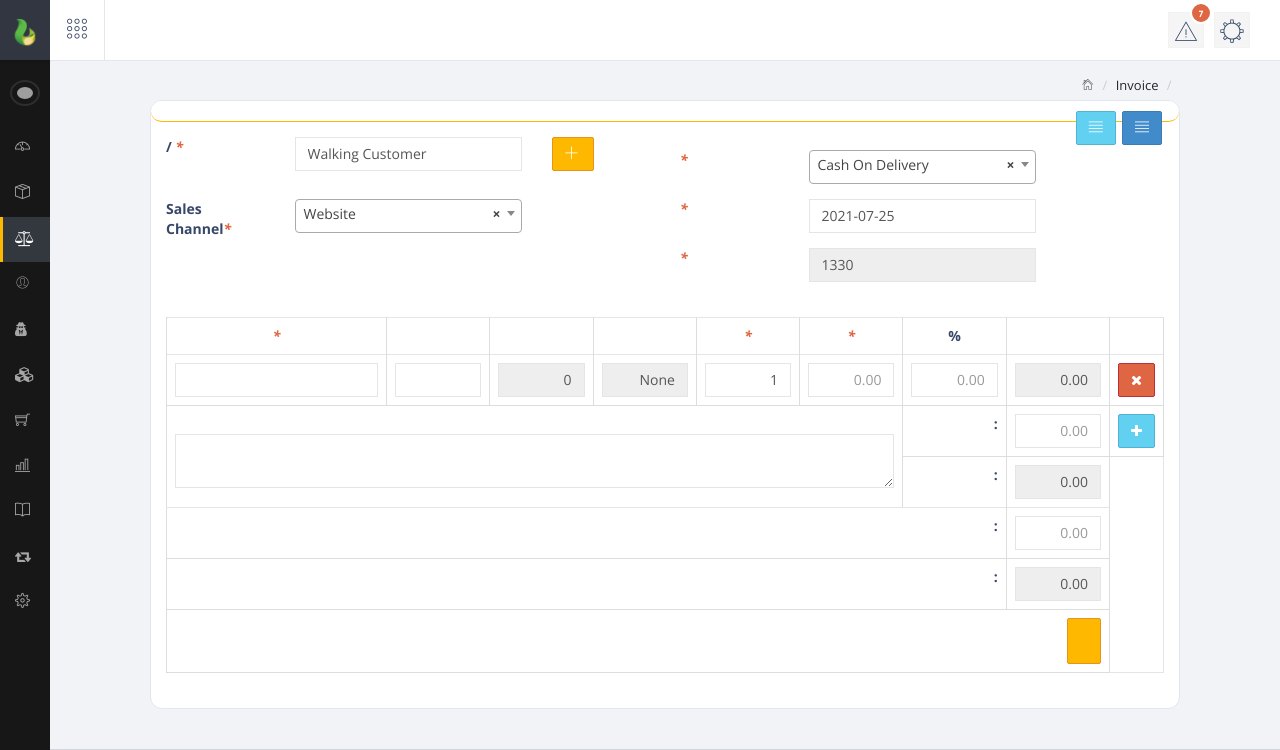
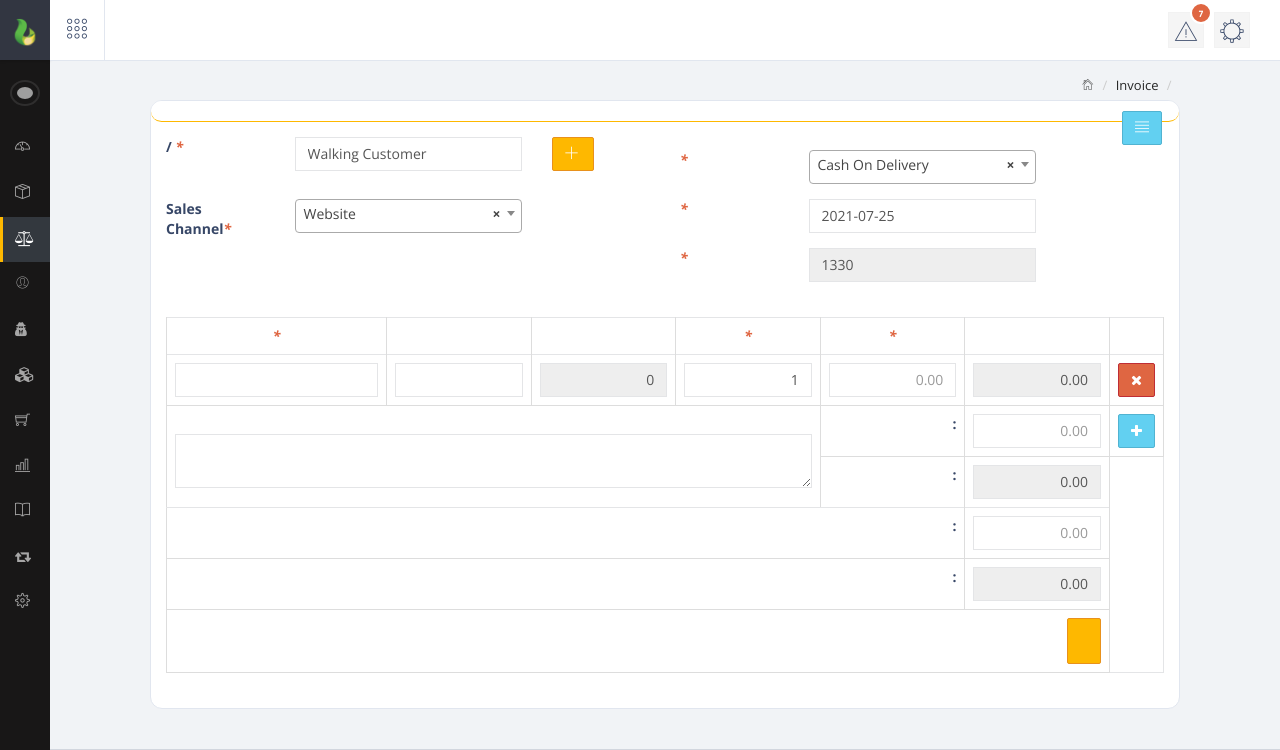
Before and after one commit to wearebright/erp, a CodeIgniter app: page /url/add_invoice in a window 1280 px wide. Shown: the top 750 px of the page. Run offline with CodeIgniter, Linux system fonts and the light colour scheme; the visitor is signed in with stand-in values (Sample User, id 1); data comes from the database, SQL or seed files in the repository; data that the repository does not hold is empty; some libraries are stand-ins or nearby versions; grey boxes are pictures that could not be loaded.

Commit message:
Removed unit and discount

```diff
--- a/application/modules/invoice/views/add_invoice_form.php
+++ b/application/modules/invoice/views/add_invoice_form.php
@@ -14,9 +14,7 @@
        <?php if($this->permission1->method('manage_invoice','read')->access()){ ?>
                     <a href="<?php echo base_url('invoice_list') ?>" class="btn btn-info m-b-5 m-r-2"><i class="ti-align-justify"> </i> <?php echo display('manage_invoice') ?> </a>
                     <?php }?>
-         <?php if($this->permission1->method('pos_invoice','create')->access()){ ?>
-                    <a href="<?php echo base_url('gui_pos') ?>" class="btn btn-primary m-b-5 m-r-2"><i class="ti-align-justify"> </i>  <?php echo display('pos_invoice') ?> </a>
-                <?php }?></span>
+                            </span>
                         </div>
                     </div>
 
@@ -123,18 +121,8 @@
                                         <th class="text-center product_field"><?php echo display('item_information') ?> <i class="text-danger">*</i></th>
                                         <th class="text-center"><?php echo display('item_description')?></th>
                                         <th class="text-center"><?php echo display('available_qnty') ?></th>
-                                        <th class="text-center"><?php echo display('unit') ?></th>
                                         <th class="text-center"><?php echo display('quantity') ?> <i class="text-danger">*</i></th>
                                         <th class="text-center"><?php echo display('rate') ?> <i class="text-danger">*</i></th>
-
-                                        <?php if ($discount_type == 1) { ?>
-                                            <th class="text-center invoice_fields"><?php echo display('discount_percentage') ?> %</th>
-                                        <?php } elseif ($discount_type == 2) { ?>
-                                            <th class="text-center invoice_fields"><?php echo display('discount') ?> </th>
-                                        <?php } elseif ($discount_type == 3) { ?>
-                                            <th class="text-center invoice_fields"><?php echo display('fixed_dis') ?> </th>
-                                        <?php } ?>
-
                                         <th class="text-center invoice_fields"><?php echo display('total') ?>
                                         </th>
                                         <th class="text-center"><?php echo display('action') ?></th>
@@ -156,22 +144,12 @@
                                             <input type="text" name="available_quantity[]" class="form-control text-right available_quantity_1" value="0" readonly="" />
                                         </td>
                                         <td>
-                                            <input name="" id="" class="form-control text-right unit_1 valid" value="None" readonly="" aria-invalid="false" type="text">
-                                        </td>
-                                        <td>
                                             <input type="text" name="product_quantity[]" required="" onkeyup="bdtask_invoice_quantity_calculate(1);" onchange="bdtask_invoice_quantity_calculate(1);" class="total_qntt_1 form-control text-right" id="total_qntt_1" placeholder="0.00" min="0" tabindex="8"  value="1" />
                                         </td>
                                         <td class="invoice_fields">
                                             <input type="text" name="product_rate[]" id="price_item_1" class="price_item1 price_item form-control text-right" tabindex="9" required="" onkeyup="bdtask_invoice_quantity_calculate(1);" onchange="bdtask_invoice_quantity_calculate(1);" placeholder="0.00" min="0" />
                                         </td>
-                                        <!-- Discount -->
-                                        <td>
-                                            <input type="text" name="discount[]" onkeyup="bdtask_invoice_quantity_calculate(1);"  onchange="bdtask_invoice_quantity_calculate(1);" id="discount_1" class="form-control text-right" min="0" tabindex="10" placeholder="0.00"/>
-                                            <input type="hidden" value="<?php echo $discount_type?>" name="discount_type" id="discount_type_1">
-
-                                        </td>
-
-
+                                        <input type="hidden" name="discount[]" id="discount_1" class="form-control text-right common_discount" placeholder="0.00" min="0">
                                         <td class="invoice_fields">
                                             <input class="total_price form-control text-right" type="text" name="total_price[]" id="total_price_1" value="0.00" readonly="readonly" />
                                         </td>
@@ -201,7 +179,7 @@
                                 </tbody>
                                 <tfoot>
                                      <tr>
-                                        <td colspan="6" rowspan="2">
+                                        <td colspan="4" rowspan="2">
                                 <center><label  for="details" class="  col-form-label text-center"><?php echo display('invoice_details') ?></label></center>
                                 <textarea name="inva_details" id="details" class="form-control" placeholder="<?php echo display('invoice_details') ?>" tabindex="12"></textarea>
                                 </td>
@@ -222,7 +200,7 @@
                                      foreach($taxes as $taxfldt){?>
                                     <tr class="hideableRow hiddenRow">
 
-                                <td class="text-right" colspan="8"><b><?php echo html_escape($taxfldt['tax_name']) ?></b></td>
+                                <td class="text-right" colspan="6"><b><?php echo html_escape($taxfldt['tax_name']) ?></b></td>
                                 <td class="text-right">
                                     <input id="total_tax_ammount<?php echo $x;?>" tabindex="-1" class="form-control text-right valid totalTax" name="total_tax<?php echo $x;?>" value="0.00" readonly="readonly" aria-invalid="false" type="text">
                                 </td>
@@ -231,7 +209,7 @@
 
                     <tr>
                                     <tr style="display:none;">
-                                <td class="text-right" colspan="8"><b><?php echo display('total_tax') ?>:</b></td>
+                                <td class="text-right" colspan="5"><b><?php echo display('total_tax') ?>:</b></td>
                                 <td class="text-right">
                                     <input id="total_tax_amount" tabindex="-1" class="form-control text-right valid" name="total_tax" value="0.00" readonly="readonly" aria-invalid="false" type="text">
                                 </td>
@@ -241,25 +219,25 @@
                                 </tr>
 
                                  <tr>
-                                    <td class="text-right" colspan="7"><b><?php echo display('shipping_cost') ?>:</b></td>
+                                    <td class="text-right" colspan="5"><b><?php echo display('shipping_cost') ?>:</b></td>
                                     <td class="text-right">
                                         <input type="text" id="shipping_cost" class="form-control text-right" name="shipping_cost" onkeyup="bdtask_invoice_quantity_calculate(1);"  onchange="bdtask_invoice_quantity_calculate(1);"  placeholder="0.00" tabindex="14" />
                                     </td>
                                 </tr>
                                 <tr>
-                                    <td colspan="7"  class="text-right"><b><?php echo display('grand_total') ?>:</b></td>
+                                    <td colspan="5"  class="text-right"><b><?php echo display('grand_total') ?>:</b></td>
                                     <td class="text-right">
                                         <input type="text" id="grandTotal" class="form-control text-right" name="grand_total_price" value="0.00" readonly="readonly" />
                                     </td>
                                 </tr>
                                  <tr style="display:none;">
-                                    <td colspan="8"  class="text-right"><b><?php echo display('previous'); ?>:</b></td>
+                                    <td colspan="5"  class="text-right"><b><?php echo display('previous'); ?>:</b></td>
                                     <td class="text-right">
                                         <input type="text" id="previous" class="form-control text-right" name="previous" value="0.00" readonly="readonly" />
                                     </td>
                                 </tr>
                                 <tr style="display:none;">
-                                    <td colspan="8"  class="text-right"><b><?php echo display('net_total'); ?>:</b></td>
+                                    <td colspan="5"  class="text-right"><b><?php echo display('net_total'); ?>:</b></td>
                                     <td class="text-right">
                                         <input type="text" id="n_total" class="form-control text-right" name="n_total" value="0" readonly="readonly" placeholder="" />
                                     </td>
@@ -282,12 +260,12 @@
                                     </td>
                                 </tr>
                                 <tr>
-                                     <td colspan="8" align="right">
+                                     <td colspan="6" style="text-align:right" >
                                         <input style="display:none;" type="button" id="full_paid_tab" class="btn btn-warning" value="<?php echo display('full_paid') ?>" tabindex="16" onClick="invoicee_full_paid()"/>
 
                                         <input type="submit" id="add_invoice" class="btn btn-success btn-lg" name="add-invoice" value="<?php echo display('submit') ?>" tabindex="17"/>
                                     </td>
-                                    <td style="display:none;" colspan="7"  class="text-right"><b><?php echo display('change'); ?>:</b></td>
+                                    <td style="display:none;" colspan="6"  class="text-right"><b><?php echo display('change'); ?>:</b></td>
                                     <td style="display:none;" class="text-right">
                                         <input type="text" id="change" class="form-control text-right" name="change" value="0" readonly="readonly" placeholder="" />
                                         <input type="hidden" name="is_normal" value="1">
```
